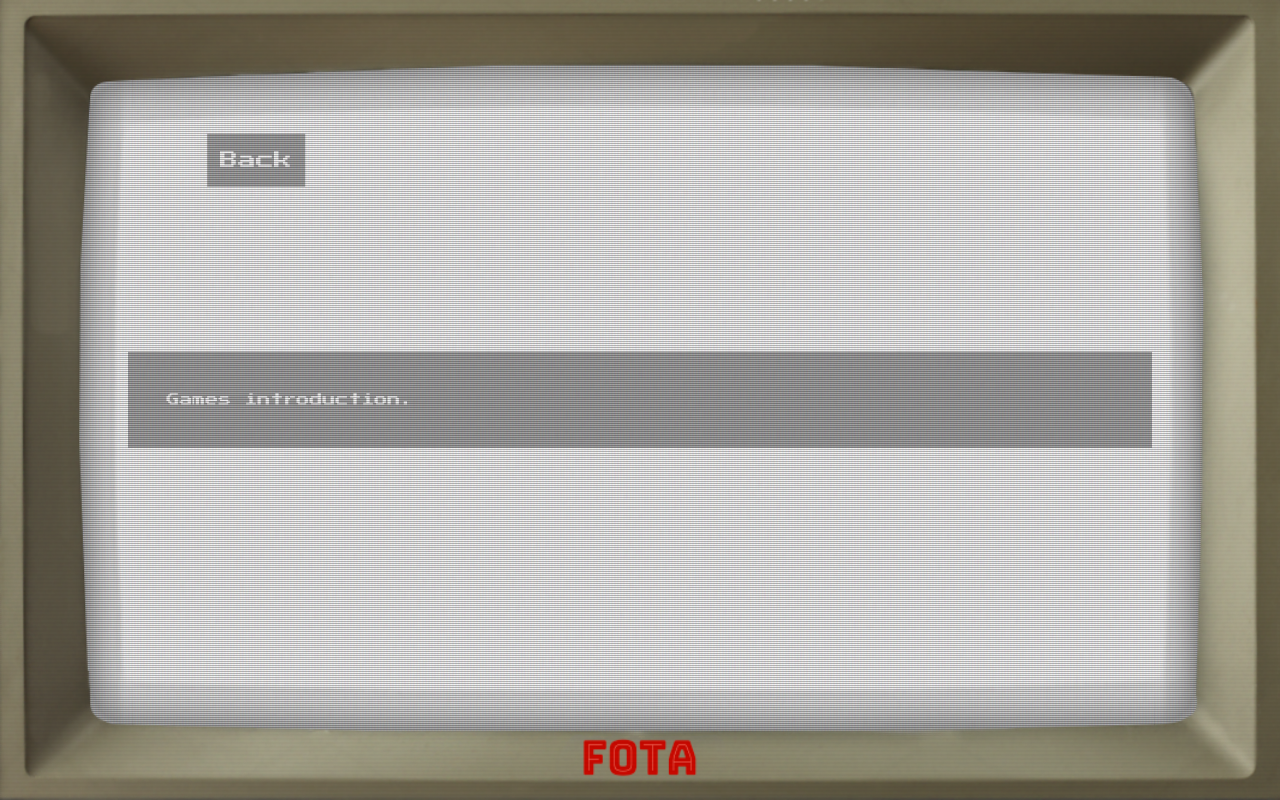
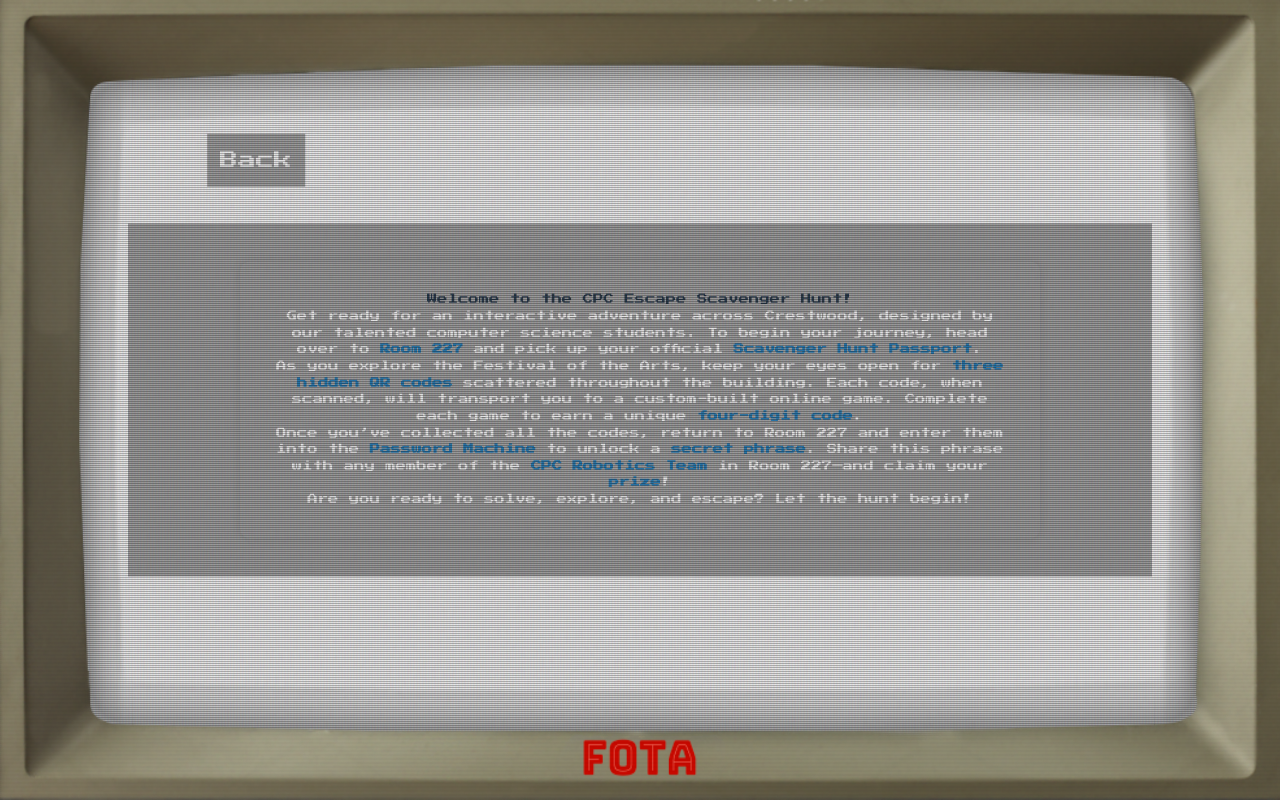
Before and after one commit to CPC-ComputerScience/FOTA, a Next.js app: page /games-intro in a window 1280 px wide. Built offline with nearby package versions, Linux system fonts and the light colour scheme.

Commit message:
added game instruction

```diff
--- a/src/app/games-intro/games-intro.scss
+++ b/src/app/games-intro/games-intro.scss
@@ -125,3 +125,22 @@ html body .home-page {
 html body .tube-shape {
   background: white !important;
 }
+
+.scavenger-container {
+  max-width: 800px;
+  font-size: 80%;
+  margin: auto;
+  padding: 30px;
+  border-radius: 10px;
+  box-shadow: 0 0 10px rgba(0, 0, 0, 0.1);
+  line-height: 1.6;
+
+  h1 {
+    color: #2c3e50;
+    text-align: center;
+  }
+
+  strong {
+    color: #2980b9;
+  }
+}
--- a/src/app/games-intro/page.tsx
+++ b/src/app/games-intro/page.tsx
@@ -17,10 +17,34 @@ export default function GamesIntro() {
             <p>Back</p>
           </div>
         </Link>
+
         <div className="about-content">
-          <p>
-            Games introduction.
-          </p>
+          <div className="scavenger-container">
+            <h1>Welcome to the CPC Escape Scavenger Hunt!</h1>
+            <p>
+              Get ready for an interactive adventure across Crestwood, designed
+              by our talented computer science students. To begin your journey,
+              head over to <strong>Room 227</strong> and pick up your official{" "}
+              <strong>Scavenger Hunt Passport</strong>.
+            </p>
+            <p>
+              As you explore the Festival of the Arts, keep your eyes open for{" "}
+              <strong>three hidden QR codes</strong> scattered throughout the
+              building. Each code, when scanned, will transport you to a
+              custom-built online game. Complete each game to earn a unique{" "}
+              <strong>four-digit code</strong>.
+            </p>
+            <p>
+              Once you’ve collected all the codes, return to Room 227 and enter
+              them into the <strong>Password Machine</strong> to unlock a{" "}
+              <strong>secret phrase</strong>. Share this phrase with any member
+              of the <strong>CPC Robotics Team</strong> in Room 227—and claim
+              your <strong>prize</strong>!
+            </p>
+            <p>
+              Are you ready to solve, explore, and escape? Let the hunt begin!
+            </p>
+          </div>
         </div>
       </div>
     </div>
```
